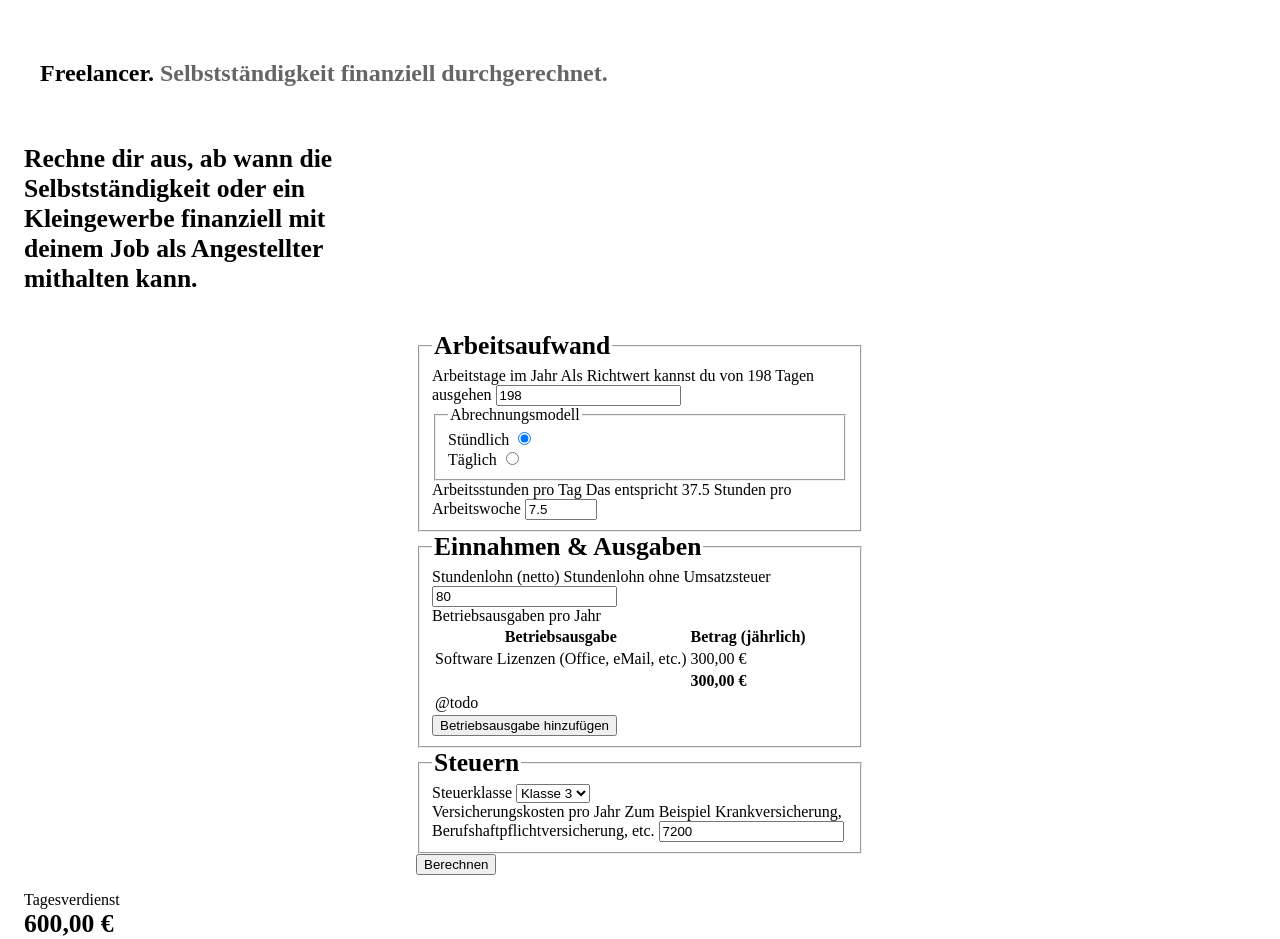
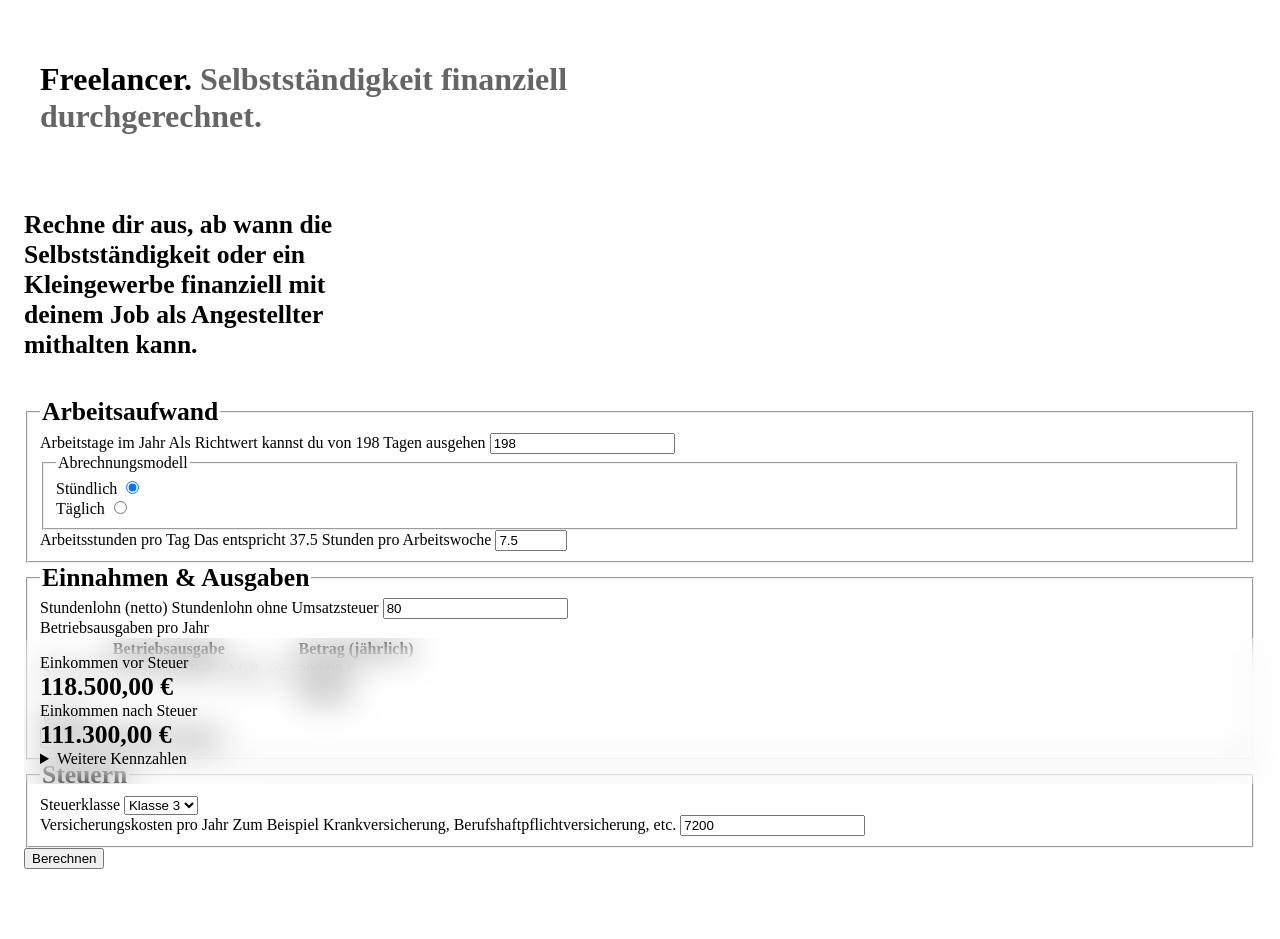
Before and after one commit to lukaskoeller/freelancer, a SvelteKit app: page / in a window 1280 px wide. Shown: the top 939 px of the page. Built offline with nearby package versions, Linux system fonts and the light colour scheme.

Commit message:
chore: adjust layout

```diff
--- a/src/routes/+layout.svelte
+++ b/src/routes/+layout.svelte
@@ -7,6 +7,7 @@
     import "@nordcode/ui/components/forms"
     import "@nordcode/ui/components/inputs"
     import "@nordcode/ui/components/buttons"
+    import "@nordcode/ui/components/gallery"
     import "$lib/styles/overrides.css"
 
     let { children } = $props();
--- a/src/routes/+page.svelte
+++ b/src/routes/+page.svelte
@@ -49,17 +49,23 @@
 </svelte:head>
 
 <div class="grid">
-	<section class="hero nc-stack -far">
+	<div class="hero nc-stack -far">
 		<div class="block nc-stack -far">
-			<h1 class="title">Freelancer. <span style="var(--color-brand-primary-base)">Selbstständigkeit finanziell durchgerechnet.</span></h1>
+			<h1 class="title">
+				Freelancer. <span style="var(--color-brand-primary-base)"
+					>Selbstständigkeit finanziell durchgerechnet.</span
+				>
+			</h1>
 		</div>
+	</div>
+	<div class="intro">
 		<h2 class="subtitle">
-			Rechne dir aus, ab wann die Selbstständigkeit oder ein Kleingewerbe finanziell mit deinem Job als Angestellter
-			mithalten kann.
+			Rechne dir aus, ab wann die Selbstständigkeit oder ein Kleingewerbe finanziell mit deinem
+			Job als Angestellter mithalten kann.
 		</h2>
-	</section>
+	</div>
 	<div class="container">
-		<form method="POST" action="?/incomeTax">
+		<form method="POST" action="?/incomeTax" class="nc-stack">
 			<div class="nc-card">
 				<!-- COMPONENT-START: nc-fieldset -->
 				<fieldset class="nc-fieldset" aria-describedby="fieldset-standard-description">
@@ -320,22 +326,8 @@
 			</div>
 			<button class="nc-button" type="submit">Berechnen</button>
 		</form>
-	</div>
-	<div class="results">
-		<div class="nc-card">
-			<div class="nc-cluster">
-				<div>
-					<div class="nc-input-label kpi-label">Tagesverdienst</div>
-					<output class="kpi" aria-describedby="dailyTurnover" for="dailyTurnover">
-						{formatCurrency(dailyTurnover)}
-					</output>
-				</div>
-
-				<div>
-					<div class="nc-input-label kpi-label">Jahresverdienst</div>
-					<output class="kpi" for="yearlyTurnover">{formatCurrency(yearlyTurnover)}</output>
-				</div>
-
+		<div class="results">
+			<div class="nc-gallery -far">
 				<div>
 					<div class="nc-input-label kpi-label">Einkommen vor Steuer</div>
 					<output class="kpi" for="incomeBeforeTax">{formatCurrency(incomeBeforeTax)}</output>
@@ -346,16 +338,27 @@
 					<output class="kpi" for="income">{formatCurrency(income)}</output>
 				</div>
 
-				{#if form?.wageTax.value && form.usedAllowance.value}
-					<div>
-						<div class="nc-input-label kpi-label">{form?.wageTax.labelShort}</div>
-						<output class="kpi">{formatCurrency(form?.wageTax.value)}</output>
-					</div>
-					<div>
-						<div class="nc-input-label kpi-label">{form?.usedAllowance.labelShort}</div>
-						<output class="kpi">{formatCurrency(form?.usedAllowance.value)}</output>
-					</div>
-				{/if}
+				<details>
+					<summary>Weitere Kennzahlen</summary>
+					<dl>
+						<dt id="dailyTurnoverLabel">Tagesverdienst</dt>
+						<dd>
+							<output aria-describedby="dailyTurnoverLabel" for="dailyTurnover">
+								{formatCurrency(dailyTurnover)}
+							</output>
+						</dd>
+						{#if form?.wageTax.value && form.usedAllowance.value}
+							<dt id="wageTax">{form?.wageTax.labelShort}</dt>
+							<dd>
+								<output aria-describedby="wageTax">{formatCurrency(form?.wageTax.value)}</output>
+							</dd>
+							<dt id="usedAllowance">{form?.usedAllowance.labelShort}</dt>
+							<dd>
+								<output>{formatCurrency(form?.usedAllowance.value)}</output>
+							</dd>
+						{/if}
+					</dl>
+				</details>
 			</div>
 		</div>
 	</div>
@@ -367,41 +370,30 @@
 	@custom-media --xl-n-above (width >= 1440px);
 
 	.grid {
+		margin-inline: auto;
 		padding: var(--spacing-base);
 		display: grid;
 		gap: var(--spacing-base);
 		grid:
+			'hero' auto
 			'intro' auto
 			'form' auto
-			'results' auto
 			/ 1fr;
 
-		@media (--md-n-above) {
+		@media (--lg-n-above) {
 			gap: var(--spacing-far);
 			grid:
-				'intro form' auto
-				'results form' auto
+				'hero intro' auto
+				'form form' auto
 				/ 1fr 1fr;
 		}
-
-		@media (--lg-n-above) {
-			grid:
-				'intro form' auto
-				'results form' auto
-				/ 1.5fr 1fr;
-		}
-
-		@media (--xl-n-above) {
-			grid:
-				'intro form' auto
-				'results form' auto
-				/ 2.5fr 1fr;
-		}
-
-
 	}
 
 	.hero {
+		grid-area: hero;
+	}
+
+	.intro {
 		grid-area: intro;
 	}
 
@@ -433,19 +425,37 @@
 	}
 	.container {
 		grid-area: form;
-		inline-size: min(56ch, 100%);
-		margin-inline: auto;
+		inline-size: 100%;
 		display: grid;
 		gap: var(--spacing-base);
-	}
+		align-items: start;
 
-	.results {
-		grid-area: results;
+		@media (--lg-n-above) {
+			display: grid;
+			grid-template-columns: 1fr 1fr;
+			gap: var(--spacing-far);
+		}
 	}
 
 	.main-legend {
 		font-weight: var(--font-weight-strong);
 		font-size: var(--font-size-large);
+	}
+
+	.results {
+		inline-size: 100%;
+		position: sticky;
+		bottom: var(--spacing-base);
+		border-radius: var(--border-radius-large);
+		background-color: color-mix(in lch, var(--color-surface-base), transparent 60%);
+		backdrop-filter: blur(var(--spacing-base));
+		padding: var(--spacing-base);
+		border: var(--border-width-thin) solid var(--color-border-base);
+
+		@media (--lg-n-above) {
+			top: var(--spacing-base);
+			bottom: auto;
+		}
 	}
 
 	.kpi-label {
```
